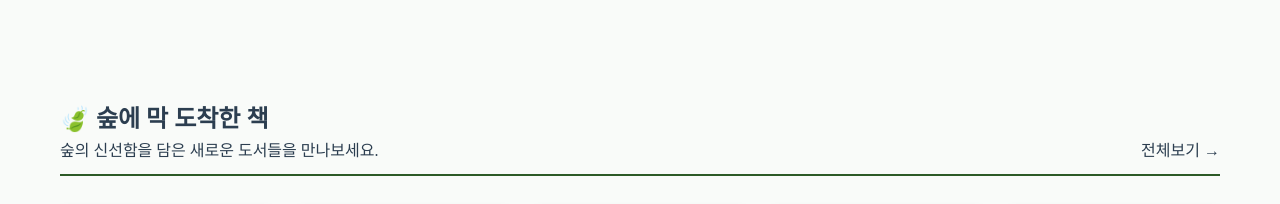
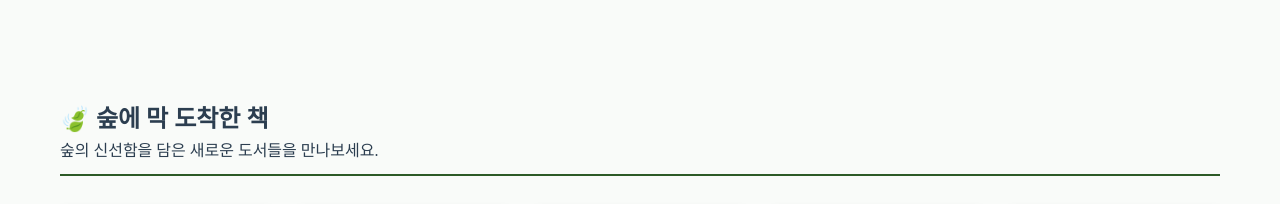
Before and after one commit to jeongjunho98/bookforest, a Next.js app: page / in a window 1280 px wide. Shown: the part 1680-1884 px from the top of the page. Built offline with nearby package versions, Linux system fonts and the light colour scheme; grey boxes are pictures that could not be loaded.

Commit message:
style: remove 'View All' link from 'Just Arrived' section on home page

```diff
--- a/src/app/page.tsx
+++ b/src/app/page.tsx
@@ -28,7 +28,7 @@ export default function Home() {
             <h2>🌲 숲의 베스트셀러</h2>
             <p>지금 가장 많은 독자들이 숲에서 찾은 책들입니다.</p>
           </div>
-          {/* 전 제품 목록 페이지(/all-products)로 연결 */}
+          {/* 베스트셀러 섹션에는 '전체보기' 유지 */}
           <Link href="/all-products" className={styles.moreLink}>전체보기 →</Link>
         </div>
 
@@ -80,8 +80,7 @@ export default function Home() {
               <h2>🍃 숲에 막 도착한 책</h2>
               <p>숲의 신선함을 담은 새로운 도서들을 만나보세요.</p>
             </div>
-            {/* 전 제품 목록 페이지(/all-products)로 연결 */}
-            <Link href="/all-products" className={styles.moreLink}>전체보기 →</Link>
+            {/* 요청 사항: 신간 섹션에서 '전체보기' 버튼 제거 완료 */}
           </div>
           <div className={styles.bookGrid}>
             {newBooks.map((book) => (
```
